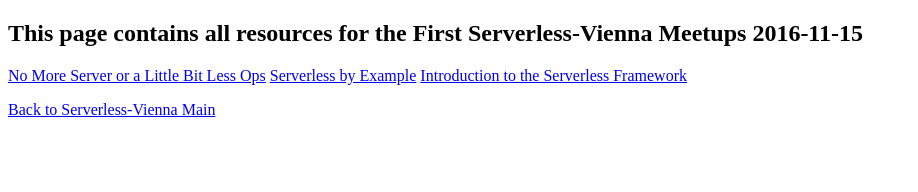
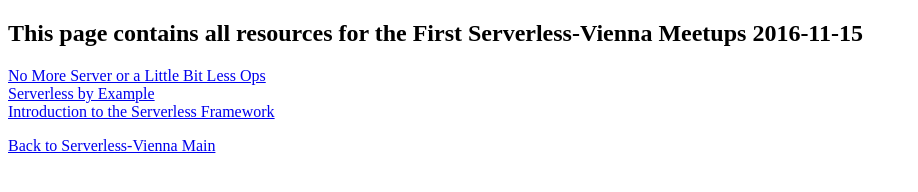
Before and after one commit to Serverless-Vienna/Serverless-Vienna.github.io, a plain HTML site: page 2016/Meetup20161115/index.html in a window 1280 px wide. Shown: the whole page, without its empty margins (0-918 px from the left). Drawn offline with Linux system fonts and the light colour scheme.

Commit message:
add line breaks

```diff
--- a/2016/Meetup20161115/index.html
+++ b/2016/Meetup20161115/index.html
@@ -7,8 +7,8 @@
 <body>
     <h2>This page contains all resources for the First Serverless-Vienna Meetups 2016-11-15</h2>
 	<p>
-		<a href="https://docs.google.com/presentation/d/1asjOLmFWd_RXbyGfxx0Ga6UyX-05swcgYD-GqwGPYyw/edit?usp=sharing">No More Server or a Little Bit Less Ops</a>
-		<a href="./Meetup20161115/index.html">Serverless by Example</a>
+		<a href="https://docs.google.com/presentation/d/1asjOLmFWd_RXbyGfxx0Ga6UyX-05swcgYD-GqwGPYyw/edit?usp=sharing">No More Server or a Little Bit Less Ops</a><br/>
+		<a href="./Meetup20161115/index.html">Serverless by Example</a><br/>
 		<a href="http://www.slideshare.net/nikgraf/serverless-framework-intro">Introduction to the Serverless Framework</a>
 	</p>
 
```
